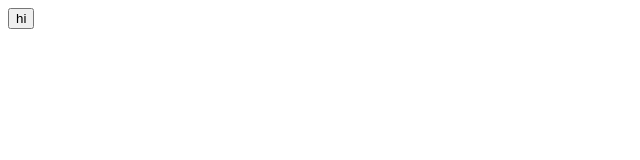
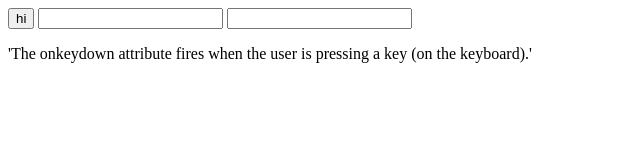
Before and after one commit to YUUN1/web1, a plain HTML site: page ex2.html in a window 1280 px wide. Shown: the whole page, without its empty margins (0-640 px from the left). Drawn offline with Linux system fonts and the light colour scheme.

Commit message:
javascript study 2021_11_21

```diff
--- a/ex2.html
+++ b/ex2.html
@@ -5,5 +5,11 @@
   </head>
   <body>
     <input type="button" value="hi" onclick="alert('hi')">
+    <input type="text" onchange="alert('changed')">
+    <input type="text" onkeydown="alert('keyDown')">
+    <p>
+      'The onkeydown attribute fires when the user is pressing a key (on the keyboard).'
+    </p>
+
   </body>
 </html>
```
